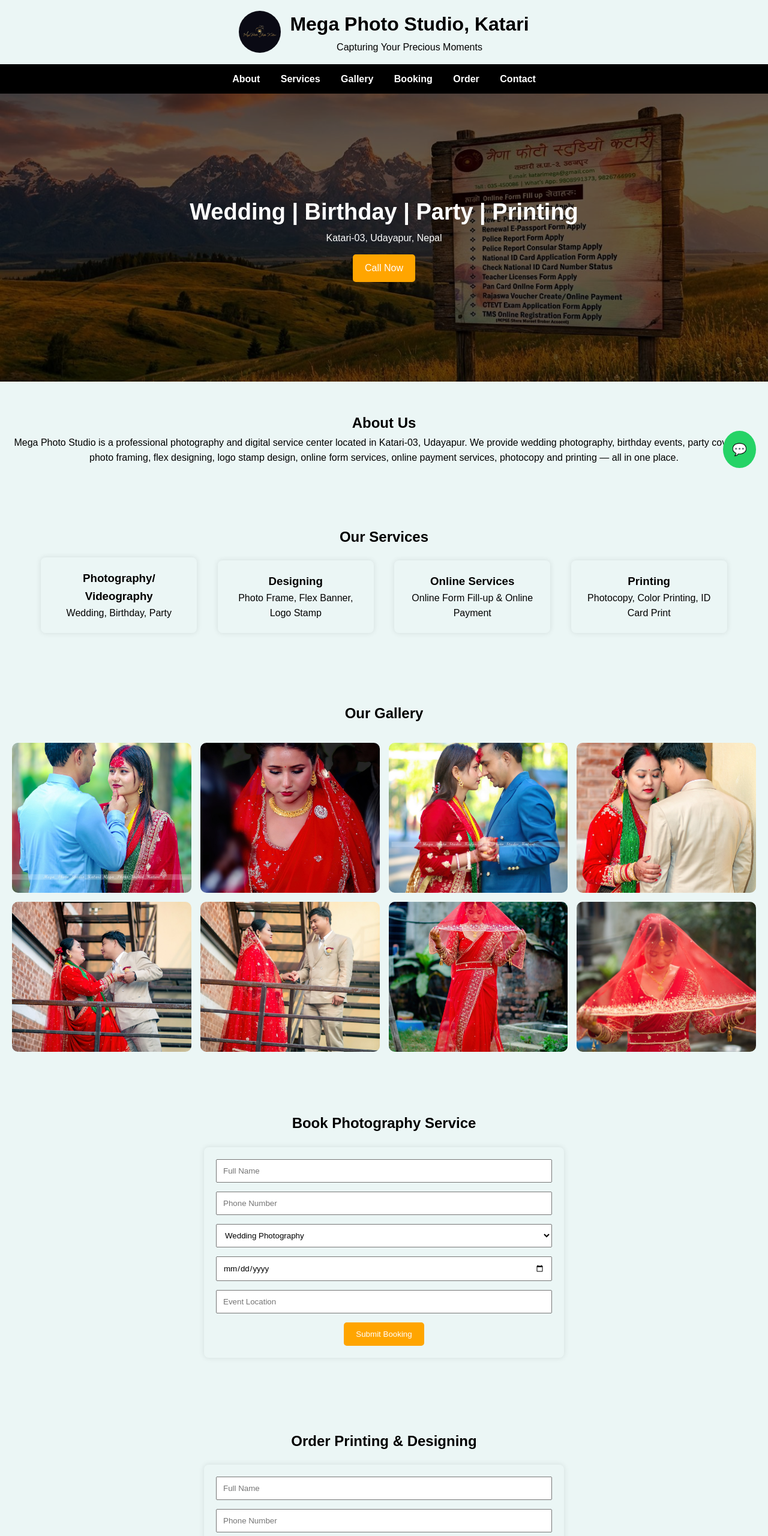
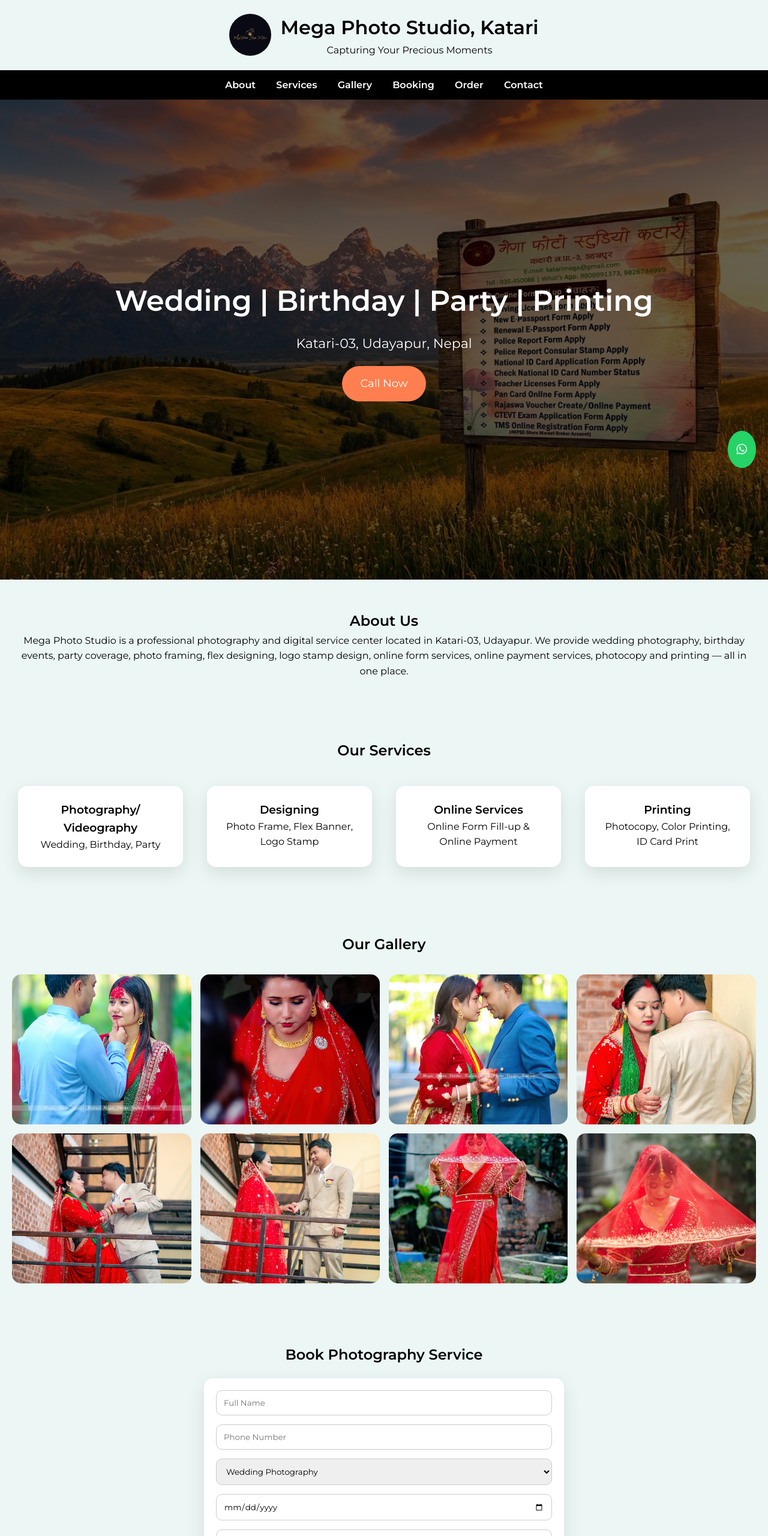
Before and after one commit to hello-world2/megaphotostudio, a plain HTML site: page index.html in a window 1280 px wide. Shown: the top 2560 px of the page at 60% size. Drawn offline with Linux system fonts and the light colour scheme.

Commit message:
Update index.html

```diff
--- a/index.html
+++ b/index.html
@@ -9,37 +9,37 @@
 
 <title>Mega Photo Studio | Katari-03, Udayapur</title>
 
+<!-- Google Fonts -->
+<link href="https://fonts.googleapis.com/css2?family=Montserrat:wght@400;600&display=swap" rel="stylesheet">
+<!-- Font Awesome for icons -->
+<link rel="stylesheet" href="https://cdnjs.cloudflare.com/ajax/libs/font-awesome/6.4.0/css/all.min.css"/>
+
 <style>
+/* Reset & fonts */
 *{
     margin:0;
     padding:0;
     box-sizing:border-box;
-    font-family:Arial, sans-serif;
+    font-family:'Montserrat', sans-serif;
+}
+body{
+    line-height:1.6;
+    scroll-behavior: smooth;
 }
 
-body{
-    line-height:1.6;
-}
-
+/* Header */
 header{
     background:#ebf6f5;
     color:black;
     padding:20px;
     text-align:center;
 }
-.main-header{
-    background:#ebf6f5;
-    color:black;
-    padding:15px 20px;
-}
-
 .logo-container{
     display:flex;
     align-items:center;
     justify-content:center;
     gap:15px;
 }
-
 .logo-container img{
     width:70px;
     height:70px;
@@ -47,37 +47,38 @@ header{
     border-radius:50%;
 }
 
-
+/* Navigation */
 nav{
     background:black;
     padding:12px;
     text-align:center;
+    position:sticky;
+    top:0;
+    z-index:999;
 }
-
 nav a{
     color:white;
     text-decoration:none;
     margin:0 15px;
-    font-weight:bold;
+    font-weight:600;
+    transition:0.3s;
+}
+nav a:hover{
+    color:#ff7f50;
 }
 
-nav a:hover{
-    color:orange;
-}
-
+/* Hero */
 .hero{
-    position: relative;
-    background:url('service.jpg') no-repeat center center;
-    background-size:cover;
-    height:60vh;
+    position:relative;
+    background:url('service.jpg') center/cover no-repeat;
+    height:100vh;
     min-height:300px;
-    color:white;
     display:flex;
     align-items:center;
     justify-content:center;
     text-align:center;
+    color:white;
 }
-
 .hero::after{
     content:"";
     position:absolute;
@@ -87,122 +88,155 @@ nav a:hover{
     height:100%;
     background:rgba(0,0,0,0.6);
 }
-
 .hero > div{
     position:relative;
     z-index:2;
     padding:0 20px;
 }
-
 .hero h2{
-    font-size:clamp(24px,5vw,38px);
+    font-size:clamp(28px,6vw,48px);
+    margin-bottom:15px;
+}
+.hero p{
+    font-size:clamp(16px,3vw,22px);
+    margin-bottom:20px;
+}
+.hero .btn{
+    padding:15px 30px;
+    font-size:18px;
+    border-radius:50px;
+    text-decoration:none;
+    background:#ff7f50;
+    color:white;
+    transition:0.3s;
+}
+.hero .btn:hover{
+    background:#ff6333;
 }
 
-
-#about {
+/* Sections */
+section{
+    padding:50px 20px;
+    text-align:center;
+}
+#about, .services, #gallery, #order, .contact{
     background:#ebf6f5;
-    color: black;
+    color:black;
 }
 
-#gallery{
-    padding:50px 20px;
-    background:#ebf6f5;
-    text-align:center;
+.services-container {
+  display: flex;
+  flex-wrap: wrap;
+  justify-content: center;
+  gap: 20px;
 }
 
+.service-box {
+  flex: 1 1 260px;
+  max-width: 300px;
+  margin: 10px;
+  padding: 25px;
+  background: white;
+  border-radius: 15px;
+  box-shadow: 0 10px 30px rgba(0,0,0,0.1);
+  transition: 0.3s;
+}
+
+.service-box:hover {
+  transform: translateY(-10px);
+  box-shadow: 0 20px 40px rgba(0,0,0,0.15);
+}
+
+/* Gallery */
 .gallery-grid{
     display:grid;
     grid-template-columns:repeat(auto-fit, minmax(250px, 1fr));
     gap:15px;
     margin-top:30px;
 }
-
 .gallery-grid img{
     width:100%;
     height:250px;
     object-fit:cover;
-    border-radius:10px;
+    border-radius:15px;
     transition:0.3s;
 }
-
 .gallery-grid img:hover{
     transform:scale(1.05);
+    box-shadow:0 10px 20px rgba(0,0,0,0.3);
 }
 
-
+/* Buttons */
 .btn{
     display:inline-block;
-    padding:10px 20px;
-    background:orange;
+    padding:12px 25px;
+    background:#ff7f50;
     color:white;
     text-decoration:none;
-    border-radius:5px;
-    margin-top:15px;
+    border-radius:50px;
+    transition:0.3s;
+}
+.btn:hover{
+    background:#ff6333;
 }
 
-section{
-    padding:50px 20px;
-    text-align:center;
-}
-
-.services{
-    background:#ebf6f5;
-}
-
-.service-box{
-    display:inline-block;
-    width:260px;
-    margin:15px;
-    padding:20px;
-    background:#ebf6f5;
-    border-radius:8px;
-    box-shadow:0 0 10px rgba(0,0,0,0.1);
-}
-
+/* Forms */
 form{
     max-width:600px;
     margin:20px auto;
-    background:#ebf6f5;
+    background:white;
     padding:20px;
-    border-radius:8px;
-    box-shadow:0 0 10px rgba(0,0,0,0.1);
+    border-radius:15px;
+    box-shadow:0 10px 30px rgba(0,0,0,0.1);
+}
+input, select, textarea{
+    width:100%;
+    padding:12px;
+    margin-bottom:15px;
+    border-radius:10px;
+    border:1px solid #ccc;
+    transition:0.3s;
+}
+input:focus, select:focus, textarea:focus{
+    border-color:#ff7f50;
+    outline:none;
+}
+button{
+    padding:14px 25px;
+    background:#ff7f50;
+    border-radius:50px;
+    font-size:16px;
+    border:none;
+    cursor:pointer;
+    transition:0.3s;
+}
+button:hover{
+    background:#ff6333;
 }
 
-input, select, textarea{
-    width:100%;
-    padding:10px;
-    margin-bottom:15px;
+/* Contact */
+.contact p{
+    margin-bottom:10px;
 }
 
-button{
-    padding:12px 20px;
-    background:orange;
-    color:white;
-    border:none;
-    border-radius:5px;
-    cursor:pointer;
-}
-
-button:hover{
-    background:#ff8c00;
-}
-#order{
-    background:#ebf6f5;
-}
-
-.contact{
-    background:#ebf6f5;
-    color:black;
-}
-
+/* Footer */
 footer{
     background:black;
     color:white;
     text-align:center;
-    padding:15px;
+    padding:20px;
+}
+footer .social-icons a{
+    color:white;
+    margin:0 10px;
+    font-size:20px;
+    transition:0.3s;
+}
+footer .social-icons a:hover{
+    color:#ff7f50;
 }
 
-/* WhatsApp Button */
+/* WhatsApp button */
 .whatsapp{
     position:fixed;
     bottom:20px;
@@ -219,14 +253,20 @@ footer{
 @media(max-width:768px){
     .service-box{
         width:90%;
+        margin:20px auto;
+    }
+    .hero h2{
+        font-size:clamp(24px,7vw,36px);
+    }
+    .hero p{
+        font-size:clamp(14px,4vw,18px);
     }
 }
 </style>
 </head>
-
 <body>
 
-<header class="main-header">
+<header>
     <div class="logo-container">
         <img src="logo.jpeg" alt="Mega Photo Studio Logo">
         <div>
@@ -263,34 +303,32 @@ logo stamp design, online form services, online payment services, photocopy and
 </section>
 
 <section id="services" class="services">
-<h2>Our Services</h2>
+  <h2 style="width:100%; text-align:center; margin-bottom:30px;">Our Services</h2>
 
+  <div class="services-container">
     <div class="service-box">
       <h3>Photography/ Videography</h3>
       <p>Wedding, Birthday, Party</p>
     </div>
-
     <div class="service-box">
       <h3>Designing</h3>
       <p>Photo Frame, Flex Banner, Logo Stamp</p>
     </div>
-
     <div class="service-box">
       <h3>Online Services</h3>
       <p>Online Form Fill-up & Online Payment</p>
     </div>
-
     <div class="service-box">
       <h3>Printing</h3>
       <p>Photocopy, Color Printing, ID Card Print</p>
     </div>
+  </div>
+</section>
 
-</section>
+
 <section id="gallery">
 <h2>Our Gallery</h2>
-
 <div class="gallery-grid">
-
 <img src="gallery1.jpeg" alt="Studio">
 <img src="gallery2.jpeg" alt="Studio">
 <img src="gallery3.jpeg" alt="Studio">
@@ -299,48 +337,35 @@ logo stamp design, online form services, online payment services, photocopy and
 <img src="gallery6.jpeg" alt="Studio">
 <img src="gallery7.jpeg" alt="Studio">
 <img src="gallery8.jpeg" alt="Studio">
-
 </div>
 </section>
 
-
-<!-- BOOKING FORM -->
 <section id="booking" class="services">
 <h2>Book Photography Service</h2>
-
 <form action="https://formsubmit.co/prasantmagar1997@gmail.com" method="POST">
 <input type="hidden" name="_captcha" value="false">
 <input type="hidden" name="_subject" value="New Booking - Mega Photo Studio">
-
 <input type="text" name="Name" placeholder="Full Name" required>
 <input type="tel" name="Phone" placeholder="Phone Number" required>
-
 <select name="Service" required>
 <option>Wedding Photography</option>
 <option>Birthday Photography</option>
 <option>Party/Event Coverage</option>
 <option>Videography</option>
 </select>
-
 <input type="date" name="Event Date" required>
 <input type="text" name="Event Location" placeholder="Event Location" required>
-
 <button type="button" onclick="sendBookingWhatsApp()">Submit Booking</button>
-
 </form>
 </section>
 
-<!-- ORDER FORM -->
 <section id="order">
 <h2>Order Printing & Designing</h2>
-
 <form action="https://formsubmit.co/katarimega@gmail.com" method="POST" enctype="multipart/form-data">
 <input type="hidden" name="_captcha" value="false">
 <input type="hidden" name="_subject" value="New Order - Mega Photo Studio">
-
 <input type="text" name="Name" placeholder="Full Name" required>
 <input type="tel" name="Phone" placeholder="Phone Number" required>
-
 <select name="Order Type" required>
 <option>Photo Frame</option>
 <option>Flex Banner</option>
@@ -349,13 +374,9 @@ logo stamp design, online form services, online payment services, photocopy and
 <option>Passport-size Photo</option>
 <option>Photocopy</option>
 </select>
-
 <textarea name="Order Details" placeholder="Write Order Details Here..." required></textarea>
-
 <input type="file" name="attachment">
-
 <button type="button" onclick="sendOrderWhatsApp()">Submit Order</button>
-
 </form>
 </section>
 
@@ -368,9 +389,14 @@ logo stamp design, online form services, online payment services, photocopy and
 
 <footer>
 <p>© 2026 Mega Photo Studio | All Rights Reserved</p>
+<div class="social-icons">
+<a href="#"><i class="fab fa-facebook-f"></i></a>
+<a href="#"><i class="fab fa-instagram"></i></a>
+<a href="#"><i class="fab fa-whatsapp"></i></a>
+</div>
 </footer>
 
-<a href="https://wa.me/9779808991373" class="whatsapp">💬</a>
+<a href="https://wa.me/9779808991373" class="whatsapp"><i class="fab fa-whatsapp"></i></a>
 
 <script>
 function sendBookingWhatsApp() {
@@ -379,32 +405,17 @@ function sendBookingWhatsApp() {
     var service = document.querySelector('#booking select[name="Service"]').value;
     var date = document.querySelector('#booking input[name="Event Date"]').value;
     var location = document.querySelector('#booking input[name="Event Location"]').value;
-
-    var message = "📸 New Booking - Mega Photo Studio%0A%0A"
-        + "Name: " + name + "%0A"
-        + "Phone: " + phone + "%0A"
-        + "Service: " + service + "%0A"
-        + "Date: " + date + "%0A"
-        + "Location: " + location;
-
-    window.open("https://wa.me/9779808991373?text=" + message, "_blank");
+    var message = `📸 New Booking - Mega Photo Studio%0A%0AName: ${name}%0APhone: ${phone}%0AService: ${service}%0ADate: ${date}%0ALocation: ${location}`;
+    window.open("https://wa.me/9779808991373?text=" + message,"_blank");
 }
-
 function sendOrderWhatsApp() {
     var name = document.querySelector('#order input[name="Name"]').value;
     var phone = document.querySelector('#order input[name="Phone"]').value;
     var orderType = document.querySelector('#order select[name="Order Type"]').value;
     var details = document.querySelector('#order textarea[name="Order Details"]').value;
-
-    var message = "🖨 New Order - Mega Photo Studio%0A%0A"
-        + "Name: " + name + "%0A"
-        + "Phone: " + phone + "%0A"
-        + "Order: " + orderType + "%0A"
-        + "Details: " + details;
-
-    window.open("https://wa.me/9779808991373?text=" + message, "_blank");
+    var message = `🖨 New Order - Mega Photo Studio%0A%0AName: ${name}%0APhone: ${phone}%0AOrder: ${orderType}%0ADetails: ${details}`;
+    window.open("https://wa.me/9779808991373?text=" + message,"_blank");
 }
 </script>
-
 </body>
 </html>
```
Lines whose indentation alone changed are shown as unchanged.
